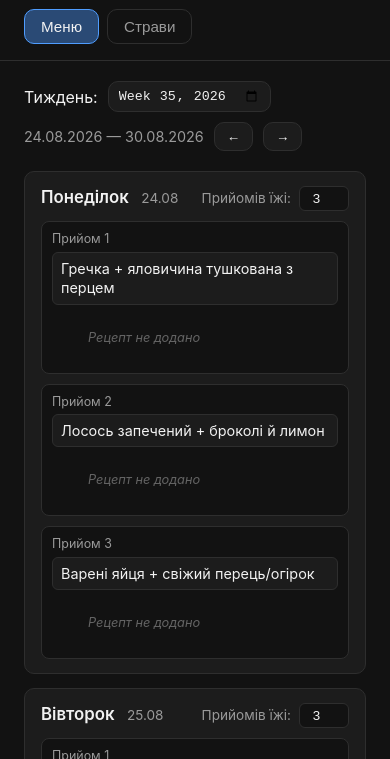
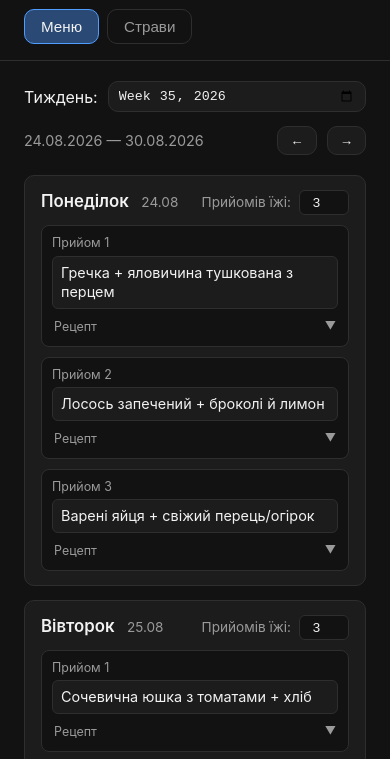
Before and after one commit to Artomiron/ration-menu, a plain HTML site: page index.html in a window 390 px wide. Shown: the part 48-807 px from the top of the page. Drawn offline with Linux system fonts and the light colour scheme.

Commit message:
Collapsible recipe section, safer app icon, responsive week header
- Meal slots now show a Рецепт toggle (▼/▲) instead of always
  rendering the recipe text inline.
- Regenerated app icons with a smaller, centered plate/fork/spoon
  composition so it survives circular/squircle OS icon masks.
- Week picker and range/nav controls wrap into their own rows on
  narrow screens so nothing gets clipped on mobile.

```diff
--- a/app.js
+++ b/app.js
@@ -240,6 +240,7 @@ function ensureWeekData(weekKey) {
 
 let currentMondayDate = currentMonday();
 let dishSearchTerm = '';
+const expandedRecipeKeys = new Set();
 
 // ---------- Рендер: Меню ----------
 
@@ -381,6 +382,8 @@ function renderDays() {
       const slot = document.createElement('div');
       slot.className = 'meal-slot';
       const dish = dishId ? findDish(dishId) : null;
+      const recipeKey = `${weekKey}-${dayIndex}-${mealIndex}`;
+      const isExpanded = expandedRecipeKeys.has(recipeKey);
       slot.innerHTML = `
         <label>Прийом ${mealIndex + 1}</label>
         <div class="meal-combobox">
@@ -388,12 +391,25 @@ function renderDays() {
           <input type="text" class="meal-combo-input" autocomplete="off" placeholder="Пошук страви..." value="${dish ? escapeHTML(dish.name) : ''}" hidden>
           <div class="meal-combo-dropdown" hidden></div>
         </div>
-        <div class="meal-recipe ${dish && dish.recipe ? '' : 'empty'}">
-          ${dish ? (dish.recipe ? escapeHTML(dish.recipe) : 'Рецепт не додано') : ''}
-        </div>
+        ${dish ? `
+          <button type="button" class="meal-recipe-toggle" aria-expanded="${isExpanded}">
+            <span>Рецепт</span>
+            <span class="meal-recipe-arrow">${isExpanded ? '▲' : '▼'}</span>
+          </button>
+          ${isExpanded ? `<div class="meal-recipe ${dish.recipe ? '' : 'empty'}">${dish.recipe ? escapeHTML(dish.recipe) : 'Рецепт не додано'}</div>` : ''}
+        ` : ''}
       `;
       grid.appendChild(slot);
       attachMealCombobox(slot.querySelector('.meal-combobox'), dayData, mealIndex);
+
+      const recipeToggle = slot.querySelector('.meal-recipe-toggle');
+      if (recipeToggle) {
+        recipeToggle.addEventListener('click', () => {
+          if (expandedRecipeKeys.has(recipeKey)) expandedRecipeKeys.delete(recipeKey);
+          else expandedRecipeKeys.add(recipeKey);
+          renderDays();
+        });
+      }
     });
 
     card.appendChild(grid);
--- a/index.html
+++ b/index.html
@@ -16,7 +16,7 @@
 <meta name="apple-mobile-web-app-status-bar-style" content="black-translucent">
 <meta name="apple-mobile-web-app-title" content="Меню">
 
-<link rel="stylesheet" href="style.css?v=5">
+<link rel="stylesheet" href="style.css?v=6">
 </head>
 <body>
 <header class="topbar">
@@ -30,11 +30,15 @@
 <main>
   <section id="tab-menu" class="tab-panel active">
     <div class="week-controls">
-      <label for="week-picker">Тиждень:</label>
-      <input type="week" id="week-picker">
-      <span id="week-range" class="week-range"></span>
-      <button id="prev-week" title="Попередній тиждень">←</button>
-      <button id="next-week" title="Наступний тиждень">→</button>
+      <div class="week-picker-group">
+        <label for="week-picker">Тиждень:</label>
+        <input type="week" id="week-picker">
+      </div>
+      <div class="week-nav-group">
+        <span id="week-range" class="week-range"></span>
+        <button id="prev-week" title="Попередній тиждень">←</button>
+        <button id="next-week" title="Наступний тиждень">→</button>
+      </div>
     </div>
     <div id="days-container" class="days-container"></div>
   </section>
@@ -62,6 +66,6 @@
   </section>
 </main>
 
-<script src="app.js?v=5"></script>
+<script src="app.js?v=6"></script>
 </body>
 </html>
--- a/style.css
+++ b/style.css
@@ -69,9 +69,16 @@ main {
 .week-controls {
   display: flex;
   align-items: center;
-  gap: 10px;
+  gap: 14px;
   margin-bottom: 20px;
   flex-wrap: wrap;
+}
+
+.week-picker-group,
+.week-nav-group {
+  display: flex;
+  align-items: center;
+  gap: 10px;
 }
 
 .week-controls input[type="week"] {
@@ -80,6 +87,8 @@ main {
   color: var(--text);
   padding: 6px 10px;
   border-radius: var(--radius);
+  min-width: 0;
+  flex: 1 1 auto;
 }
 
 .week-controls button {
@@ -89,6 +98,7 @@ main {
   padding: 6px 12px;
   border-radius: var(--radius);
   cursor: pointer;
+  flex: 0 0 auto;
 }
 
 .week-controls button:hover { background: var(--bg-card-hover); }
@@ -96,6 +106,22 @@ main {
 .week-range {
   color: var(--text-dim);
   font-size: 0.9rem;
+  flex: 1 1 auto;
+}
+
+@media (max-width: 520px) {
+  .week-picker-group,
+  .week-nav-group {
+    width: 100%;
+  }
+
+  .week-controls input[type="week"] {
+    width: 100%;
+  }
+
+  .week-nav-group {
+    justify-content: space-between;
+  }
 }
 
 .days-container {
@@ -272,8 +298,31 @@ main {
   text-align: center;
 }
 
+.meal-recipe-toggle {
+  display: flex;
+  align-items: center;
+  justify-content: space-between;
+  width: 100%;
+  margin-top: 6px;
+  background: none;
+  border: none;
+  color: var(--text-dim);
+  font-size: 0.78rem;
+  font-family: inherit;
+  padding: 4px 2px;
+  cursor: pointer;
+}
+
+.meal-recipe-toggle:hover {
+  color: var(--text);
+}
+
+.meal-recipe-arrow {
+  font-size: 0.7rem;
+}
+
 .meal-recipe {
-  margin-top: 6px;
+  margin-top: 4px;
   font-size: 0.8rem;
   color: var(--text-dim);
   white-space: pre-wrap;
--- a/sw.js
+++ b/sw.js
@@ -1,4 +1,4 @@
-const CACHE_NAME = 'ration-cache-v2';
+const CACHE_NAME = 'ration-cache-v3';
 const APP_SHELL = [
   './',
   './index.html',
```
Also changed, not shown: icons/apple-touch-icon.png, icons/favicon-32.png, icons/icon-192.png, icons/icon-512-maskable.png, icons/icon-512.png.
